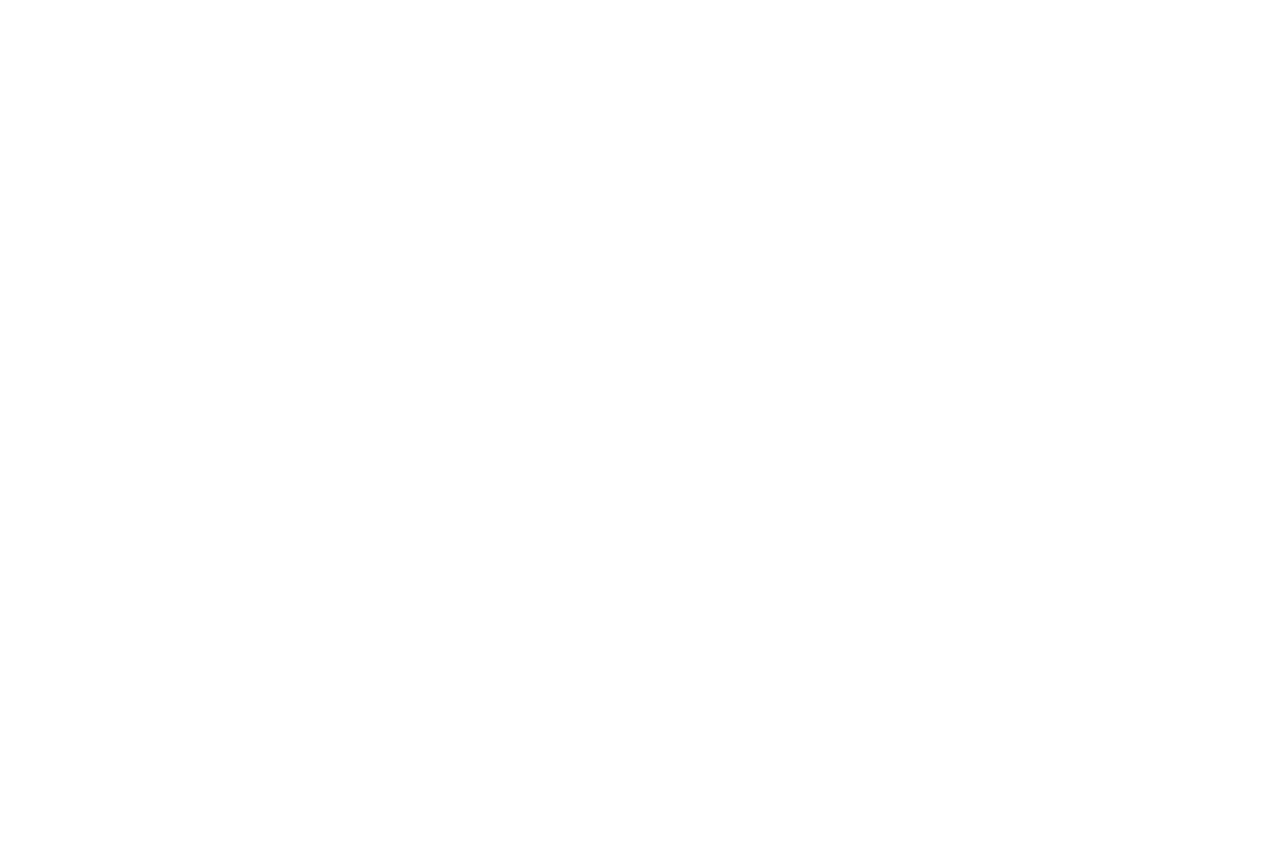
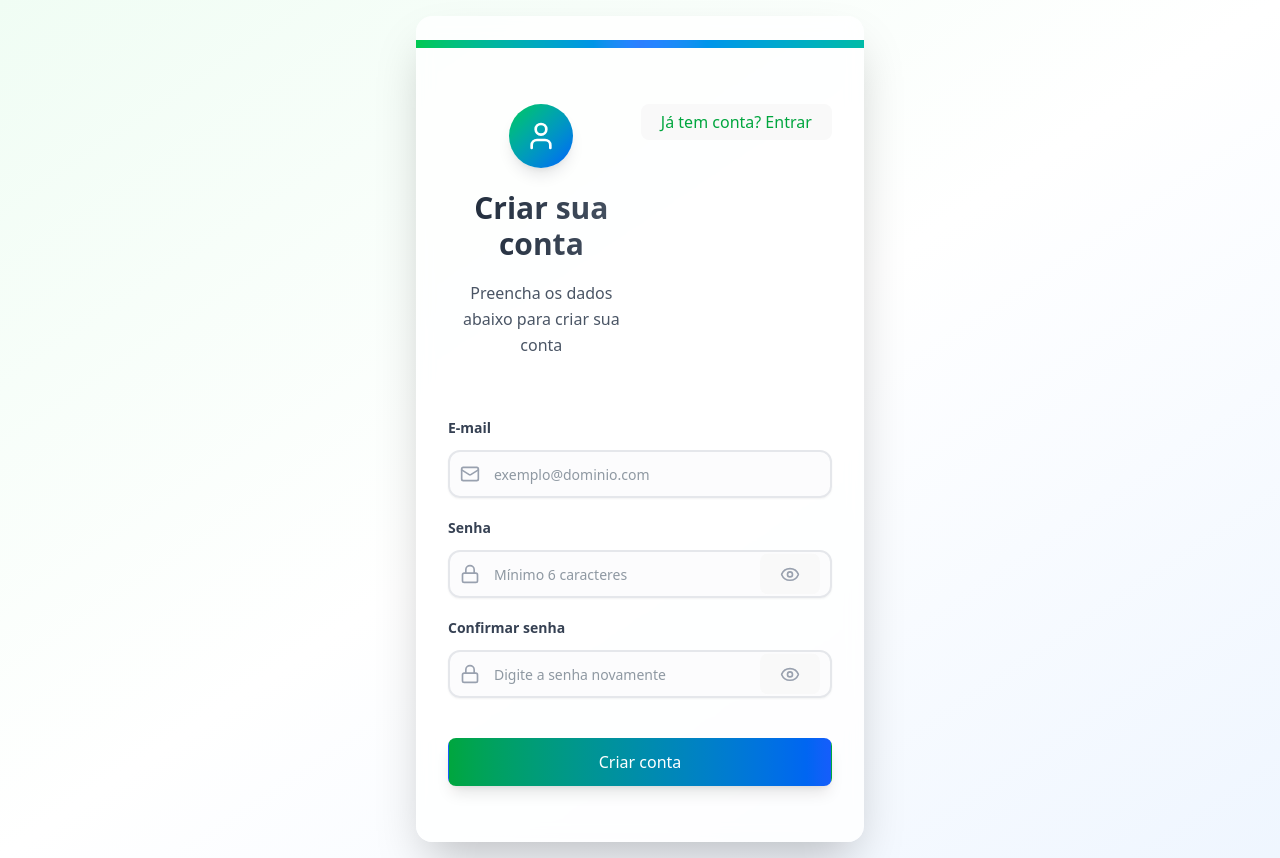
Before and after one commit to JoseErisvaldo/FrontEnd-DeliveryOnline, a React (Vite) app: page /auth/sign-up in a window 1280 px wide. Before the commit this address had no page. Before the commit the page ends 800 px from the top, so only its background shows below. Built offline with nearby package versions, Linux system fonts and the light colour scheme.

Commit message:
feat: add context and create account rule

```diff
--- /dev/null
+++ b/src/components/auth/sign-up.tsx
@@ -0,0 +1,168 @@
+"use client"
+
+import type React from "react"
+
+import { useState } from "react"
+import { Mail, Lock, Eye, EyeOff, User } from "lucide-react"
+
+import { Button } from "@/components/ui/button"
+import { Card, CardAction, CardContent, CardDescription, CardFooter, CardHeader, CardTitle } from "@/components/ui/card"
+import { Input } from "@/components/ui/input"
+import { Label } from "@/components/ui/label"
+import { useAuth } from "../context/auth-context"
+import { useNavigate } from "react-router-dom"
+
+export function CardSignUp() {
+  const navigate = useNavigate()
+  const { signUp } = useAuth()
+  const [email, setEmail] = useState("")
+  const [password, setPassword] = useState("")
+  const [confirmPassword, setConfirmPassword] = useState("")
+  const [error, setError] = useState("")
+  const [showPassword, setShowPassword] = useState(false)
+  const [showConfirmPassword, setShowConfirmPassword] = useState(false)
+
+  const handleSubmit = async (e: React.FormEvent) => {
+    e.preventDefault()
+    setError("")
+
+    if (password !== confirmPassword) {
+      setError("As senhas não coincidem")
+      return
+    }
+
+    if (password.length < 6) {
+      setError("A senha deve ter pelo menos 6 caracteres")
+      return
+    }
+
+    try {
+      await signUp(email, password)
+      navigate("/")
+    } catch (err) {
+      setError("Erro ao criar conta. Tente novamente.")
+    }
+  }
+
+  return (
+    <div className="min-h-screen flex items-center justify-center bg-gradient-to-br from-green-50 via-white to-blue-50 p-4">
+      <Card className="w-full max-w-md mx-auto shadow-2xl rounded-2xl border-0 bg-white/80 backdrop-blur-sm overflow-hidden transition-all duration-300 hover:shadow-3xl">
+        <div className="h-2 bg-gradient-to-r from-green-500 via-blue-500 to-teal-500"></div>
+
+        <CardHeader className="space-y-3 pb-6 pt-8 px-8">
+          <div className="flex justify-center mb-4">
+            <div className="w-16 h-16 bg-gradient-to-br from-green-500 to-blue-600 rounded-full flex items-center justify-center shadow-lg">
+              <User className="w-8 h-8 text-white" />
+            </div>
+          </div>
+
+          <CardTitle className="text-3xl font-bold text-center bg-gradient-to-r from-gray-800 to-gray-600 bg-clip-text text-transparent">
+            Criar sua conta
+          </CardTitle>
+          <CardDescription className="text-center text-gray-600 text-base leading-relaxed">
+            Preencha os dados abaixo para criar sua conta
+          </CardDescription>
+          <CardAction className="text-center">
+            <Button
+              variant="link"
+              className="text-green-600 hover:text-green-700 font-medium transition-colors duration-200"
+              onClick={() => (window.location.href = "/auth/sign-in")}
+            >
+              Já tem conta? Entrar
+            </Button>
+          </CardAction>
+        </CardHeader>
+
+        <CardContent className="px-8">
+          <form onSubmit={handleSubmit}>
+            <div className="flex flex-col gap-5">
+              <div className="space-y-3">
+                <Label htmlFor="email" className="text-sm font-semibold text-gray-700">
+                  E-mail
+                </Label>
+                <div className="relative">
+                  <Mail className="absolute left-3 top-1/2 transform -translate-y-1/2 text-gray-400 w-5 h-5" />
+                  <Input
+                    id="email"
+                    type="email"
+                    placeholder="exemplo@dominio.com"
+                    required
+                    className="pl-11 h-12 rounded-xl border-2 border-gray-200 focus:border-green-500 focus:ring-2 focus:ring-green-200 transition-all duration-200 bg-gray-50/50"
+                    value={email}
+                    onChange={(e) => setEmail(e.target.value)}
+                  />
+                </div>
+              </div>
+
+              <div className="space-y-3">
+                <Label htmlFor="password" className="text-sm font-semibold text-gray-700">
+                  Senha
+                </Label>
+                <div className="relative">
+                  <Lock className="absolute left-3 top-1/2 transform -translate-y-1/2 text-gray-400 w-5 h-5" />
+                  <Input
+                    id="password"
+                    type={showPassword ? "text" : "password"}
+                    placeholder="Mínimo 6 caracteres"
+                    required
+                    className="pl-11 pr-11 h-12 rounded-xl border-2 border-gray-200 focus:border-green-500 focus:ring-2 focus:ring-green-200 transition-all duration-200 bg-gray-50/50"
+                    value={password}
+                    onChange={(e) => setPassword(e.target.value)}
+                  />
+                  <button
+                    type="button"
+                    onClick={() => setShowPassword(!showPassword)}
+                    className="absolute right-3 top-1/2 transform -translate-y-1/2 text-gray-400 hover:text-gray-600 transition-colors duration-200"
+                  >
+                    {showPassword ? <EyeOff className="w-5 h-5" /> : <Eye className="w-5 h-5" />}
+                  </button>
+                </div>
+              </div>
+
+              <div className="space-y-3">
+                <Label htmlFor="confirmPassword" className="text-sm font-semibold text-gray-700">
+                  Confirmar senha
+                </Label>
+                <div className="relative">
+                  <Lock className="absolute left-3 top-1/2 transform -translate-y-1/2 text-gray-400 w-5 h-5" />
+                  <Input
+                    id="confirmPassword"
+                    type={showConfirmPassword ? "text" : "password"}
+                    placeholder="Digite a senha novamente"
+                    required
+                    className="pl-11 pr-11 h-12 rounded-xl border-2 border-gray-200 focus:border-green-500 focus:ring-2 focus:ring-green-200 transition-all duration-200 bg-gray-50/50"
+                    value={confirmPassword}
+                    onChange={(e) => setConfirmPassword(e.target.value)}
+                  />
+                  <button
+                    type="button"
+                    onClick={() => setShowConfirmPassword(!showConfirmPassword)}
+                    className="absolute right-3 top-1/2 transform -translate-y-1/2 text-gray-400 hover:text-gray-600 transition-colors duration-200"
+                  >
+                    {showConfirmPassword ? <EyeOff className="w-5 h-5" /> : <Eye className="w-5 h-5" />}
+                  </button>
+                </div>
+              </div>
+
+              {error && (
+                <div className="bg-red-50 border border-red-200 rounded-lg p-3">
+                  <p className="text-red-600 text-sm font-medium">{error}</p>
+                </div>
+              )}
+            </div>
+          </form>
+        </CardContent>
+
+        <CardFooter className="flex flex-col gap-4 p-8 pt-4">
+          <Button
+            type="submit"
+            className="w-full h-12 bg-gradient-to-r from-green-600 to-blue-600 hover:from-green-700 hover:to-blue-700 text-white font-semibold rounded-xl shadow-lg hover:shadow-xl transition-all duration-300 transform hover:-translate-y-0.5"
+            onClick={handleSubmit}
+          >
+            Criar conta
+          </Button>
+        </CardFooter>
+      </Card>
+    </div>
+  )
+}
--- a/src/components/context/auth-context.tsx
+++ b/src/components/context/auth-context.tsx
@@ -3,8 +3,8 @@
   useContext,
   useState,
   useEffect,
+  type ReactNode,
 } from 'react';
-import type { ReactNode } from 'react';
 
 type User = {
   id: string;
@@ -13,31 +13,42 @@
 
 type AuthContextType = {
   user: User | null;
+  token: string | null;
   signIn: (email: string, password: string) => Promise<void>;
+  signUp: (email: string, password: string) => Promise<void>;
   signOut: () => Promise<void>;
 };
 
 const AuthContext = createContext<AuthContextType | undefined>(undefined);
 
 export const AuthProvider = ({ children }: { children: ReactNode }) => {
-  const localStorageKey = 'authUser';
-    const [user, setUser] = useState<User | null>(null);
-    const [token, setToken] = useState<string>('')
+  const tokenKey = 'authToken';
+  const userKey = 'authUser';
+
+  const [user, setUser] = useState<User | null>(null);
+  const [token, setToken] = useState<string | null>(null);
 
   useEffect(() => {
-    const savedUser = localStorage.getItem(localStorageKey);
-    if (savedUser) {
-      setToken(JSON.parse(savedUser));
-    }
+    const savedToken = localStorage.getItem(tokenKey);
+    const savedUser = localStorage.getItem(userKey);
+
+    if (savedToken) setToken(savedToken);
+    if (savedUser) setUser(JSON.parse(savedUser));
   }, []);
 
   useEffect(() => {
     if (token) {
-      localStorage.setItem(localStorageKey, JSON.stringify(token));
+      localStorage.setItem(tokenKey, token);
     } else {
-      localStorage.removeItem(localStorageKey);
+      localStorage.removeItem(tokenKey);
     }
-  }, [token]);
+
+    if (user) {
+      localStorage.setItem(userKey, JSON.stringify(user));
+    } else {
+      localStorage.removeItem(userKey);
+    }
+  }, [token, user]);
 
   const signIn = async (email: string, password: string) => {
     if (!email || !password) {
@@ -49,26 +60,44 @@
       headers: { 'Content-Type': 'application/json' },
       body: JSON.stringify({ email, password }),
     });
-    console.log(response)
+
     if (!response.ok) {
       throw new Error('Erro na autenticação');
     }
 
     const data = await response.json();
 
-    setUser({
-      id: data.id,
-      email: data.email,
+    setUser({ id: data.id, email: data.email });
+    setToken(data.access_token);
+  };
+
+  const signUp = async (email: string, password: string) => {
+    if (!email || !password) {
+      throw new Error('Credenciais inválidas');
+    }
+
+    const response = await fetch('http://localhost:3001/auth/register', {
+      method: 'POST',
+      headers: { 'Content-Type': 'application/json' },
+      body: JSON.stringify({ email, password }),
     });
-    setToken(data.access_token);
+
+    if (!response.ok) {
+      throw new Error('Erro ao criar conta');
+    }
+
+    const data = await response.json();
+    console.log('Usuário criado com sucesso');
+    return data;
   };
 
   const signOut = async () => {
     setUser(null);
+    setToken(null);
   };
 
   return (
-    <AuthContext.Provider value={{ user, signIn, signOut }}>
+    <AuthContext.Provider value={{ user, token, signIn, signUp, signOut }}>
       {children}
     </AuthContext.Provider>
   );
--- a/src/router-app.tsx
+++ b/src/router-app.tsx
@@ -1,16 +1,57 @@
-import { BrowserRouter, Routes, Route } from 'react-router-dom';
+import { BrowserRouter, Routes, Route, Navigate } from 'react-router-dom';
 import Home from './pages/home/page';
-import { AuthProvider } from './components/context/auth-context';
+import { AuthProvider, useAuth } from './components/context/auth-context';
 import { CardSignIn } from './components/auth/sign-in';
+import { CardSignUp } from './components/auth/sign-up';
+import { Suspense } from 'react';
+import type { ReactNode } from 'react';
+
+const PrivateRoute = ({ children }: { children: ReactNode }) => {
+  const { token } = useAuth();
+
+  return token ? children : <Navigate to="/auth/sign-in" />;
+};
+
+const PublicRoute = ({ children }: { children: ReactNode }) => {
+  const { token } = useAuth();
+
+  return !token ? children : <Navigate to="/" />;
+};
 
 export const RouterApp = () => {
   return (
     <BrowserRouter>
       <AuthProvider>
-        <Routes>
-          <Route path="/" element={<Home />} />
-          <Route path="/auth/sign-in" element={<CardSignIn />} />
-        </Routes>
+        <Suspense fallback={<div>Loading...</div>}>
+          <Routes>
+            {/* Rotas públicas */}
+            <Route
+              path="/auth/sign-in"
+              element={
+                <PublicRoute>
+                  <CardSignIn />
+                </PublicRoute>
+              }
+            />
+            <Route
+              path="/auth/sign-up"
+              element={
+                <PublicRoute>
+                  <CardSignUp />
+                </PublicRoute>
+              }
+            />
+
+            <Route
+              path="*"
+              element={
+                <PrivateRoute>
+                  <Home />
+                </PrivateRoute>
+              }
+            />
+          </Routes>
+        </Suspense>
       </AuthProvider>
     </BrowserRouter>
   );
```
